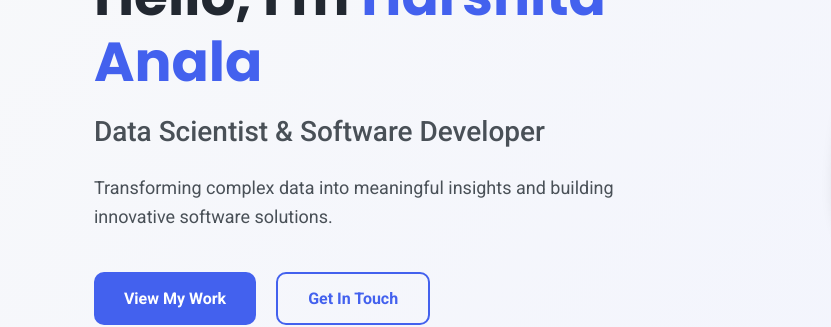
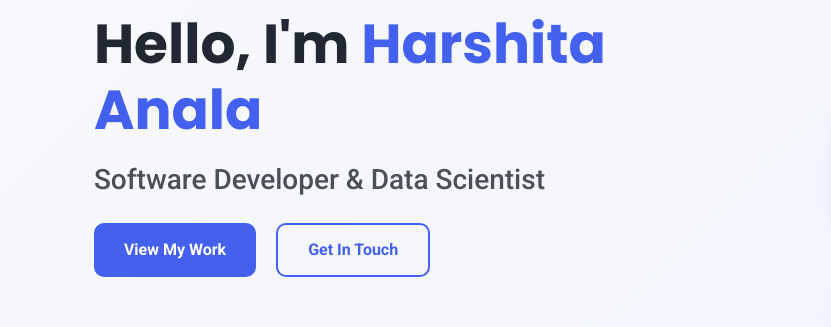
Before and after one commit to harshitaanala/Personal-Portfolio-, a plain HTML site: page index.html in a window 1280 px wide. Shown: the part 256-583 px from the top of the page, 0-831 px from the left. Drawn offline with Linux system fonts and the light colour scheme.

Commit message:
Update index.html

```diff
--- a/index.html
+++ b/index.html
@@ -3,7 +3,7 @@
 <head>
     <meta charset="UTF-8">
     <meta name="viewport" content="width=device-width, initial-scale=1.0">
-    <title>Harshita Anala | Data Scientist & Software Developer </title>
+    <title>Harshita Anala | Software Developer & Data Scientist </title>
     <link rel="stylesheet" href="styles.css">
     <link rel="stylesheet" href="https://cdnjs.cloudflare.com/ajax/libs/font-awesome/6.4.0/css/all.min.css">
     <link href="https://fonts.googleapis.com/css2?family=Roboto:wght@300;400;500;700&family=Poppins:wght@300;400;500;600;700&display=swap" rel="stylesheet">
@@ -53,8 +53,8 @@
         <div class="hero-content">
             <div class="text-content">
                 <h1 class="main-heading">Hello, I'm <span class="highlight">Harshita Anala</span></h1>
-                <h2 class="sub-heading">Data Scientist & Software Developer  </h2>
-                <p class="description">Transforming complex data into meaningful insights and building innovative software solutions.</p>
+                <h2 class="sub-heading">Software Developer & Data Scientist </h2>
+                <!--<p class="description">Turning Ideas into Innovative Software.</p>-->
                 <div class="hero-buttons">
                     <a href="#projects" class="btn primary-btn">View My Work</a>
                     <a href="#contact" class="btn secondary-btn">Get In Touch</a>
```
